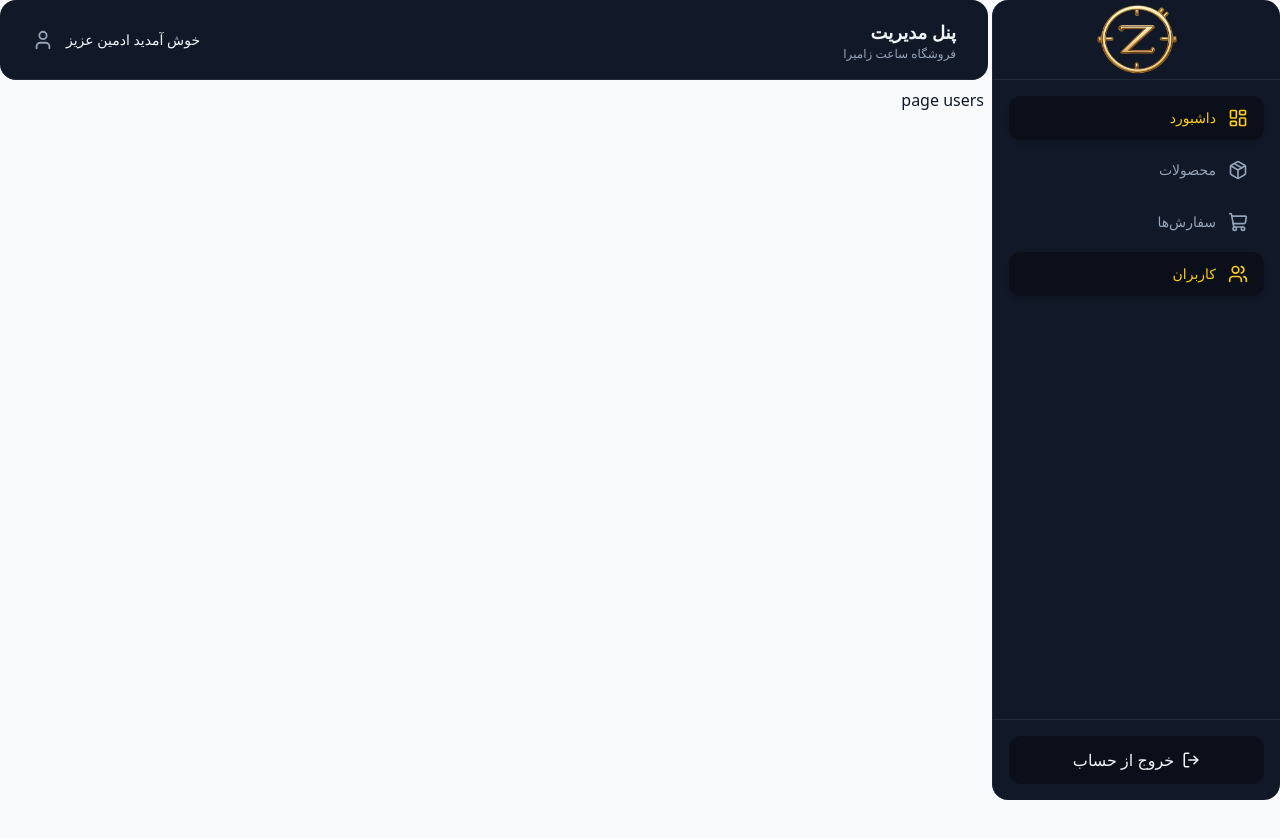
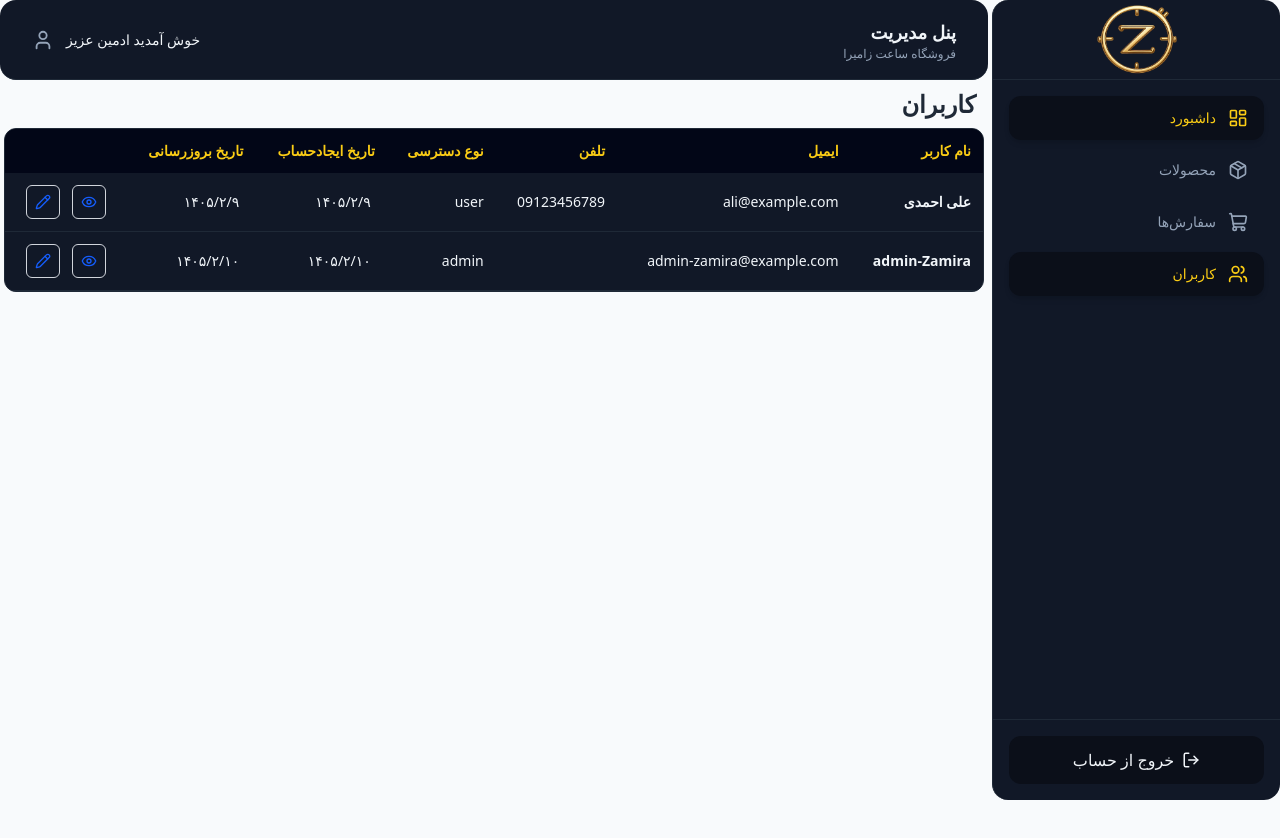
Before and after one commit to godarzizahra/maktab136-project-zahragodarzi, a Next.js app in the folder shop-zamira/: page /dashboard/users in a window 1280 px wide. Shown: the top 838 px of the page. Built offline with nearby package versions, Linux system fonts and the light colour scheme.

Commit message:
feat : add users Table

```diff
--- a/shop-zamira/src/app/(admin)/dashboard/users/page.tsx
+++ b/shop-zamira/src/app/(admin)/dashboard/users/page.tsx
@@ -1,3 +1,5 @@
+import UsersPageClient from "@/components/dashboard/components/users";
+
 export default function page() {
-	return <div>page users</div>;
+	return <UsersPageClient />;
 }
--- /dev/null
+++ b/shop-zamira/src/components/dashboard/components/users/index.tsx
@@ -0,0 +1,14 @@
+"use client";
+
+import { mockUsers } from "../../constants/mockUsers";
+import UsersHeader from "./usersHeader";
+import UsersTable from "./usersTable";
+
+export default function UsersPageClient() {
+	return (
+		<div>
+			<UsersHeader />
+			<UsersTable users={mockUsers} />
+		</div>
+	);
+}
--- /dev/null
+++ b/shop-zamira/src/components/dashboard/components/users/usersHeader.tsx
@@ -0,0 +1,7 @@
+export default function UsersHeader() {
+	return (
+		<div className="flex items-center justify-between mb-2 px-2">
+			<h1 className="text-2xl font-bold text-[var(--border)]"> کاربران </h1>
+		</div>
+	);
+}
--- a/shop-zamira/src/components/dashboard/components/users/usersRow.tsx
+++ b/shop-zamira/src/components/dashboard/components/users/usersRow.tsx
@@ -0,0 +1,41 @@
+import { Eye, Pencil } from "lucide-react";
+import { User } from "../../types/dashboardUsersType";
+interface UserRowProps {
+	user: User;
+}
+export default function UserRow({ user }: UserRowProps) {
+	return (
+		<tr className="border-b border-[var(--border)] text-[var(--text-primary)]">
+			<td className="py-3 px-3 font-bold">{user.name}</td>
+			<td className="py-3 px-3">{user.email}</td>
+			<td className="py-3 px-3">{user.phone}</td>
+			<td className="py-3 px-3">{user.role}</td>
+			<td className="py-3 px-4">
+				{new Date(user.createdAt).toLocaleDateString("fa-IR")}
+			</td>
+
+			<td className="py-3 px-4">
+				{new Date(user.updatedAt).toLocaleDateString("fa-IR")}
+			</td>
+
+			<td className="py-3 px-4 text-center">
+				<div className="flex items-center justify-center gap-3">
+					<button
+						onClick={() => console.log(user._id)}
+						className="p-2 rounded-md border border-gray-300 dark:border-gray-600 hover:bg-gray-100 dark:hover:bg-gray-700 transition"
+						title="مشاهده جزئیات"
+					>
+						<Eye size={16} className="text-blue-600 dark:text-blue-400" />
+					</button>
+					<button
+						onClick={() => console.log("Edit user", user._id)}
+						className="p-2 rounded-md border border-gray-300 dark:border-gray-600 hover:bg-gray-100 dark:hover:bg-gray-700 transition"
+						title="ویرایش"
+					>
+						<Pencil size={16} className="text-blue-600 dark:text-blue-400" />
+					</button>
+				</div>
+			</td>
+		</tr>
+	);
+}
--- a/shop-zamira/src/components/dashboard/components/users/usersTable.tsx
+++ b/shop-zamira/src/components/dashboard/components/users/usersTable.tsx
@@ -0,0 +1,39 @@
+import { User } from "../../types/dashboardUsersType";
+import UserRow from "./usersRow";
+
+interface UsersTableProps {
+	users: User[];
+}
+export default function UsersTable({ users }: UsersTableProps) {
+	return (
+		<div className="bg-[var(--surface)] border border-[var(--border)] rounded-xl overflow-hidden">
+			<div className="max-h-[400px] overflow-y-auto custom-scroll">
+				<table className="w-full text-sm">
+					<thead className="bg-[var(--muted)] text-[var(--accent)] sticky top-0">
+						<tr>
+							<th className="text-right p-3">نام کاربر </th>
+							<th className="text-right p-3">ایمیل </th>
+							<th className="text-right p-3"> تلفن</th>
+							<th className="text-right p-3"> نوع دسترسی</th>
+							<th className="text-right p-3">تاریخ ایجادحساب </th>
+							<th className="text-right p-3">تاریخ بروزرسانی</th>
+							<th className="text-center p-3"></th>
+						</tr>
+					</thead>
+
+					<tbody>
+						{users?.length > 0 ? (
+							users.map((user) => <UserRow key={user._id} user={user} />)
+						) : (
+							<tr>
+								<td colSpan={9} className="text-center py-4 text-gray-500">
+									کاربری یافت نشد
+								</td>
+							</tr>
+						)}
+					</tbody>
+				</table>
+			</div>
+		</div>
+	);
+}
--- /dev/null
+++ b/shop-zamira/src/components/dashboard/constants/mockUsers.ts
@@ -0,0 +1,24 @@
+import { User } from "../types/dashboardUsersType";
+
+export const mockUsers: User[] = [
+	{
+		_id: "69f1b7e6ace6a6d23015e3a6",
+
+		name: "علی احمدی",
+		email: "ali@example.com",
+		phone: "09123456789",
+		role: "user",
+		createdAt: "2026-04-29T07:48:54.689Z",
+
+		updatedAt: "2026-04-29T07:48:54.689Z",
+	},
+	{
+		_id: "69f3107b4ff37d6ad53eb8bb",
+
+		name: "admin-Zamira",
+		email: "admin-zamira@example.com",
+		role: "admin",
+		createdAt: "2026-04-30T08:19:07.361Z",
+		updatedAt: "2026-04-30T08:19:07.361Z",
+	},
+];
--- /dev/null
+++ b/shop-zamira/src/components/dashboard/types/dashboardUsersType.ts
@@ -0,0 +1,9 @@
+export interface User {
+	_id: string;
+	name: string;
+	email: string;
+	phone?: string;
+	role: "admin" | "user";
+	createdAt: string;
+	updatedAt: string;
+}
```
